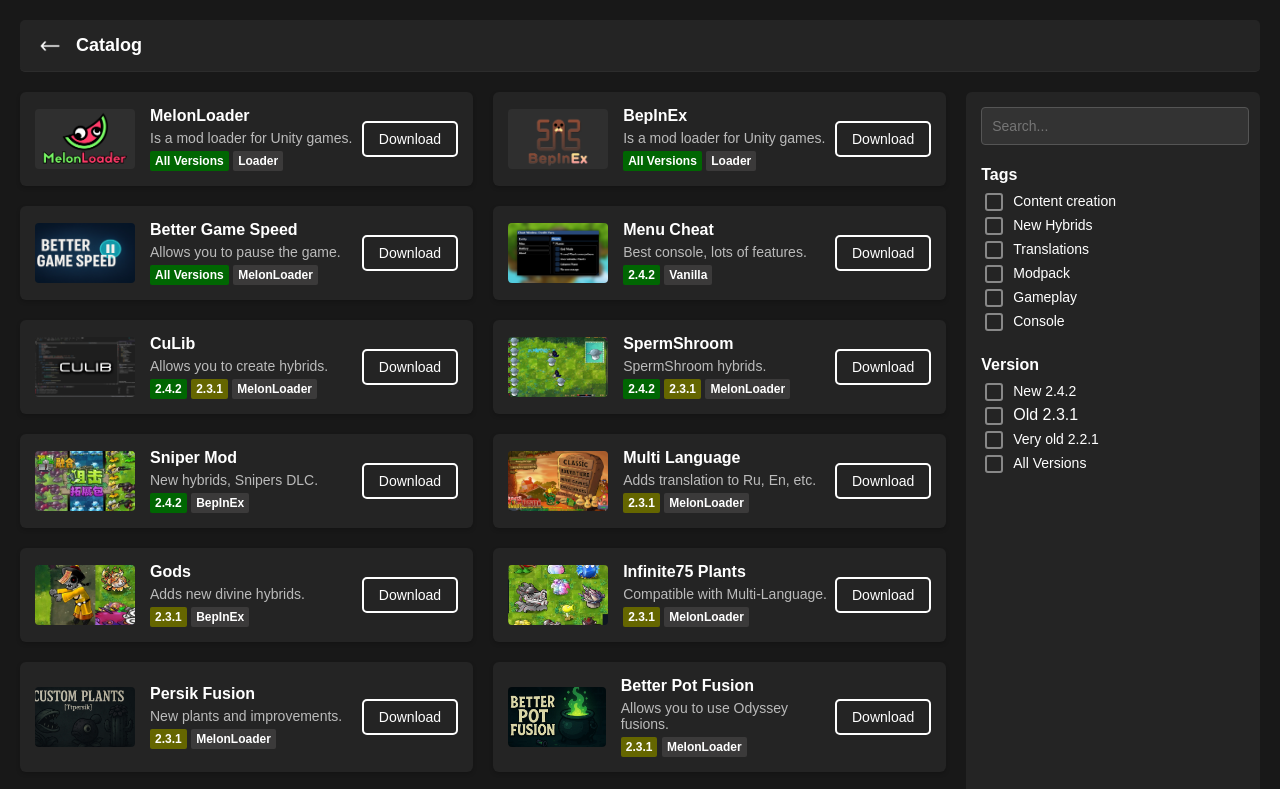
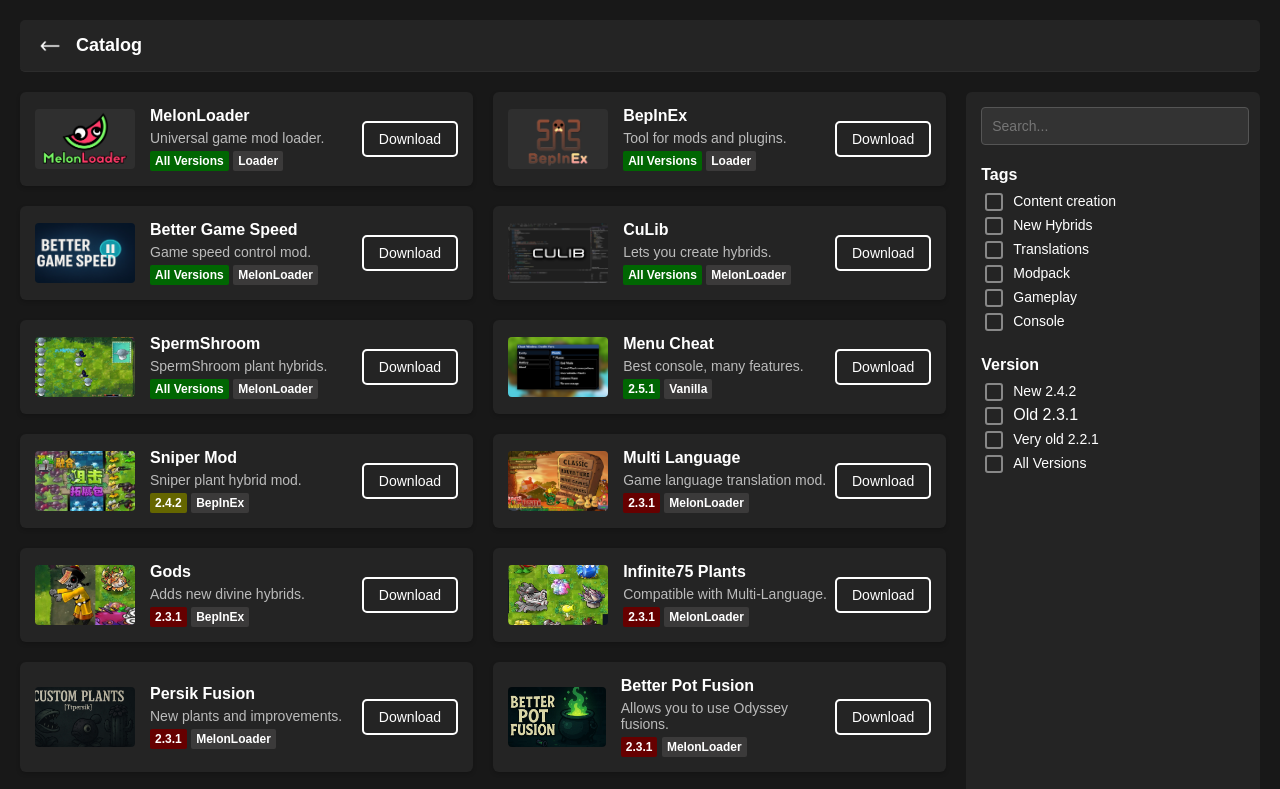
Before and after one commit to HerixisHub/Z-Hub, a plain HTML site: page ModsFusion.html in a window 1280 px wide. Shown: the top 789 px of the page. Drawn offline with Linux system fonts and the light colour scheme.

Commit message:
Update ModsFusion.html

```diff
--- a/ModsFusion.html
+++ b/ModsFusion.html
@@ -17,11 +17,11 @@
     <div class="container">
         <div class="catalog">
 
-            <div class="mod" data-name="MelonLoader" data-category="Content creation, All Versions, New">
+            <div class="mod" data-name="MelonLoader" data-category="Gameplay, All Versions">
                 <div class="mod-header" style="background-image: url('images/MelonLoaderBanner.webp');"></div>
                 <div class="mod-body">
                     <h3>MelonLoader</h3>
-                    <p>Is a mod loader for Unity games.</p>
+                    <p>Universal game mod loader.</p>
                     <span class="version-block fresh">All Versions</span>
                     <span class="version-block loder-h4">Loader</span>
                 </div>
@@ -30,11 +30,11 @@
                 </a>
             </div>
 
-            <div class="mod" data-name="BepInEx" data-category="Content creation, All Versions, New">
+            <div class="mod" data-name="BepInEx" data-category="Gameplay, All Versions">
                 <div class="mod-header" style="background-image: url('images/BepInExBanner.webp');"></div>
                 <div class="mod-body">
                     <h3>BepInEx</h3>
-                    <p>Is a mod loader for Unity games.</p>
+                    <p>Tool for mods and plugins.</p>
                     <span class="version-block fresh">All Versions</span>
                     <span class="version-block loder-h4">Loader</span>
                 </div>
@@ -43,11 +43,11 @@
                 </a>
             </div>
 
-            <div class="mod" data-name="Better Game Speed" data-category="Gameplay, All Versions, New">
+            <div class="mod" data-name="Better Game Speed" data-category="Gameplay, All Versions">
                 <div class="mod-header" style="background-image: url('images/better_game_speed_banner.webp'); "></div>
                 <div class="mod-body">
                     <h3>Better Game Speed</h3>
-                    <p>Allows you to pause the game.</p>
+                    <p>Game speed control mod.</p>
                     <span class="version-block fresh">All Versions</span>
                     <span class="version-block loder-h4">MelonLoader</span>
                 </div>
@@ -56,26 +56,12 @@
                 </a>
             </div>
 
-            <div class="mod" data-name="Menu Cheat" data-category="Console, Gameplay, New">
-                <div class="mod-header" style="background-image: url('images/MenuCheatsBanner.webp');"></div>
-                <div class="mod-body">
-                    <h3>Menu Cheat</h3>
-                    <p>Best console, lots of features.</p>
-                    <span class="version-block fresh">2.4.2</span>
-                    <span class="version-block loder-h4">Vanilla</span>
-                </div>
-                <a href="https://github.com/HerixisHub/Z-Hub-Mods/releases/download/Mods/Menu.Cheat.zip" download>
-                    <button class="install-btn">Download</button>
-                </a>
-            </div>
-
-            <div class="mod" data-name="CuLib" data-category="Content creation, New">
+            <div class="mod" data-name="CuLib" data-category="Content creation, Gameplay, All Versions">
                 <div class="mod-header" style="background-image: url('images/CuLibBanner.webp');"></div>
                 <div class="mod-body">
                     <h3>CuLib</h3>
-                    <p>Allows you to create hybrids.</p>
-                    <span class="version-block fresh">2.4.2</span>
-                    <span class="version-block recent">2.3.1</span>
+                    <p>Lets you create hybrids.</p>
+                    <span class="version-block fresh">All Versions</span>
                     <span class="version-block loder-h4">MelonLoader</span>
                 </div>
                 <a href="https://github.com/HerixisHub/Z-Hub-Mods/releases/download/Mods/CuLib.zip" download>
@@ -83,16 +69,29 @@
                 </a>
             </div>
 
-            <div class="mod" data-name="SpermShroom" data-category="Content creation, New, New Hybrids">
+
+            <div class="mod" data-name="SpermShroom" data-category="New Hybrids, All Versions">
                 <div class="mod-header" style="background-image: url('images/SpermShroom.webp');"></div>
                 <div class="mod-body">
                     <h3>SpermShroom</h3>
-                    <p>SpermShroom hybrids.</p>
-                    <span class="version-block fresh">2.4.2</span>
-                    <span class="version-block recent">2.3.1</span>
+                    <p>SpermShroom plant hybrids.</p>
+                    <span class="version-block fresh">All Versions</span>
                     <span class="version-block loder-h4">MelonLoader</span>
                 </div>
                 <a href="https://github.com/HerixisHub/Z-Hub-Mods/releases/download/Mods/CuLib.zip" download>
+                    <button class="install-btn">Download</button>
+                </a>
+            </div>
+
+            <div class="mod" data-name="Menu Cheat" data-category="Console, Gameplay, New">
+                <div class="mod-header" style="background-image: url('images/MenuCheatsBanner.webp');"></div>
+                <div class="mod-body">
+                    <h3>Menu Cheat</h3>
+                    <p>Best console, many features.</p>
+                    <span class="version-block fresh">2.5.1</span>
+                    <span class="version-block loder-h4">Vanilla</span>
+                </div>
+                <a href="https://github.com/HerixisHub/Z-Hub-Mods/releases/download/Mods/Menu.Cheat.zip" download>
                     <button class="install-btn">Download</button>
                 </a>
             </div>
@@ -101,8 +100,8 @@
                 <div class="mod-header" style="background-image: url('images/Sniper.Mod.webp');"></div>
                 <div class="mod-body">
                     <h3>Sniper Mod</h3>
-                    <p>New hybrids, Snipers DLC.</p>
-                    <span class="version-block fresh">2.4.2</span>
+                    <p>Sniper plant hybrid mod.</p>
+                    <span class="version-block recent">2.4.2</span>
                     <span class="version-block loder-h4">BepInEx</span>
                 </div>
                 <a href="https://github.com/HerixisHub/Z-Hub-Mods/releases/download/Mods/Sniper.Mod.zip" download>
@@ -114,8 +113,8 @@
                 <div class="mod-header" style="background-image: url('images/Multi-LanguageBanner.webp');"></div>
                 <div class="mod-body">
                     <h3>Multi Language</h3>
-                    <p>Adds translation to Ru, En, etc.</p>
-                    <span class="version-block recent">2.3.1</span>
+                    <p>Game language translation mod.</p>
+                    <span class="version-block old">2.3.1</span>
                     <span class="version-block loder-h4">MelonLoader</span>
                 </div>
                 <a href="https://github.com/HerixisHub/Z-Hub-Mods/releases/download/Mods/Multi_Language.zip" download>
@@ -128,7 +127,7 @@
                 <div class="mod-body">
                     <h3>Gods</h3>
                     <p>Adds new divine hybrids.</p>
-                    <span class="version-block recent">2.3.1</span>
+                    <span class="version-block old">2.3.1</span>
                     <span class="version-block loder-h4">BepInEx</span>
                 </div>
                 <a href="https://github.com/HerixisHub/Z-Hub-Mods/releases/download/Mods/Gods.zip" download>
@@ -141,7 +140,7 @@
                 <div class="mod-body">
                     <h3>Infinite75 Plants</h3>
                     <p>Compatible with Multi-Language.</p>
-                    <span class="version-block recent">2.3.1</span>
+                    <span class="version-block old">2.3.1</span>
                     <span class="version-block loder-h4">MelonLoader</span>
                 </div>
                 <a href="https://github.com/HerixisHub/Z-Hub-Mods/releases/download/Mods/Infinite75Plants.zip" download>
@@ -154,7 +153,7 @@
                 <div class="mod-body">
                     <h3>Persik Fusion</h3>
                     <p>New plants and improvements.</p>
-                    <span class="version-block recent">2.3.1</span>
+                    <span class="version-block old">2.3.1</span>
                     <span class="version-block loder-h4">MelonLoader</span>
                 </div>
                 <a href="https://github.com/HerixisHub/Z-Hub-Mods/releases/download/Mods/Persik_Fusion.zip" download>
@@ -167,7 +166,7 @@
                 <div class="mod-body">
                     <h3>Better Pot Fusion</h3>
                     <p>Allows you to use Odyssey fusions.</p>
-                    <span class="version-block recent">2.3.1</span>
+                    <span class="version-block old">2.3.1</span>
                     <span class="version-block loder-h4">MelonLoader</span>
                 </div>
                 <a href="https://github.com/HerixisHub/Z-Hub-Mods/releases/download/Mods/Better_Pot_Fusion.dll" download>
@@ -180,7 +179,7 @@
                 <div class="mod-body">
                     <h3>Better Pumpkin Fusion</h3>
                     <p>Merge with any pimpkin.</p>
-                    <span class="version-block recent">2.3.1</span>
+                    <span class="version-block old">2.3.1</span>
                     <span class="version-block loder-h4">MelonLoader</span>
                 </div>
                 <a href="https://github.com/HerixisHub/Z-Hub-Mods/releases/download/Mods/Better_Pumpkin_Fusion.dll" download>
@@ -193,7 +192,7 @@
                 <div class="mod-body">
                     <h3>Odyssey Buffs</h3>
                     <p>Odyssey merge mod, customizable.</p>
-                    <span class="version-block recent">2.3.1</span>
+                    <span class="version-block old">2.3.1</span>
                     <span class="version-block loder-h4">MelonLoader</span>
                 </div>
                 <a href="https://github.com/HerixisHub/Z-Hub-Mods/releases/download/Mods/Odyssey_Buffs.dll" download>
@@ -206,7 +205,7 @@
                 <div class="mod-body">
                     <h3>Utilities</h3>
                     <p>The mod includes many toggleable features.</p>
-                    <span class="version-block recent">2.3.1</span>
+                    <span class="version-block old">2.3.1</span>
                     <span class="version-block loder-h4">MelonLoader</span>
                 </div>
                 <a href="https://github.com/HerixisHub/Z-Hub-Mods/releases/download/Mods/Utilities.dll" download>
@@ -219,7 +218,7 @@
                 <div class="mod-body">
                     <h3>ModPack by xyz</h3>
                     <p>The build includes many new hybrids.</p>
-                    <span class="version-block recent">2.3.1</span>
+                    <span class="version-block old">2.3.1</span>
                     <span class="version-block loder-h4">BepInEx</span>
                 </div>
                 <a href="https://github.com/HerixisHub/Z-Hub-Mods/releases/download/Mods/ModPack.by.xyz.zip" download>
```
